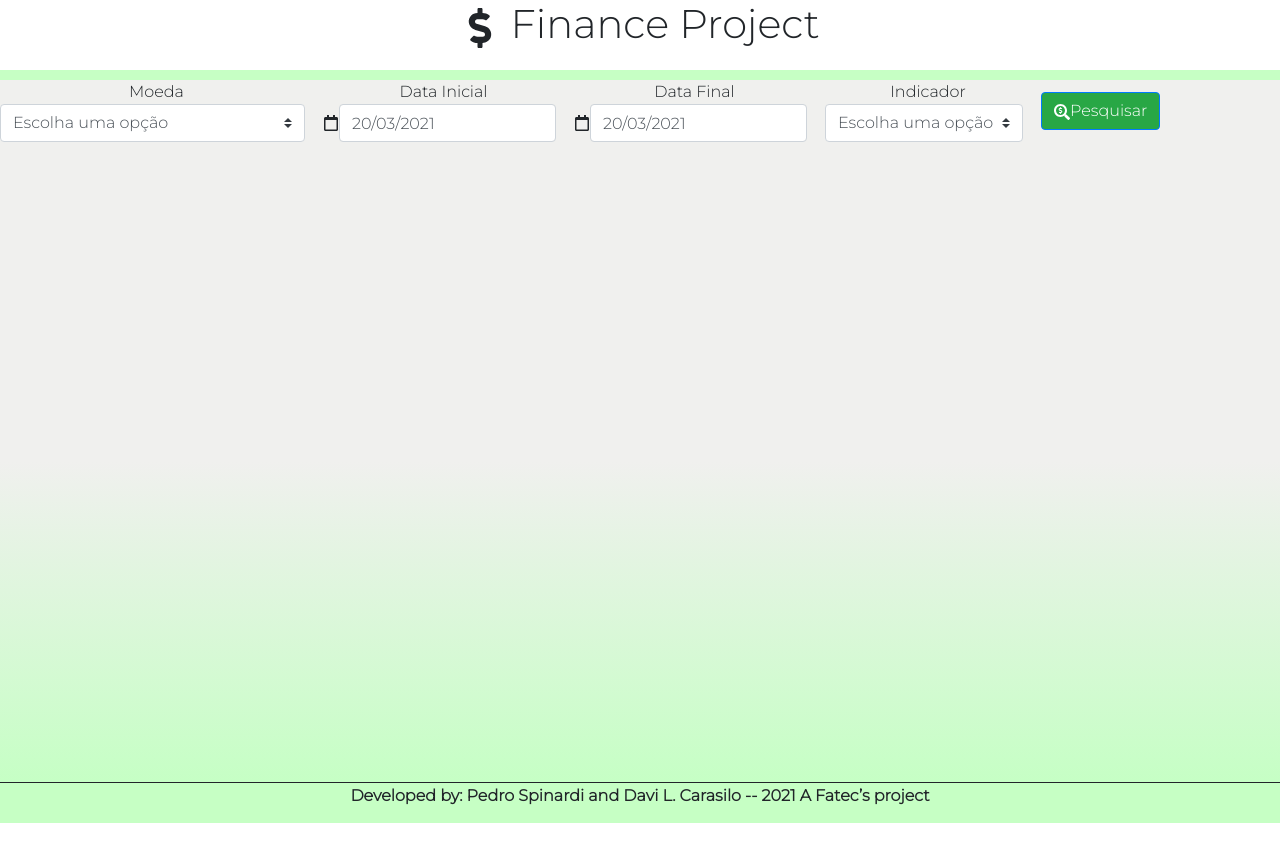
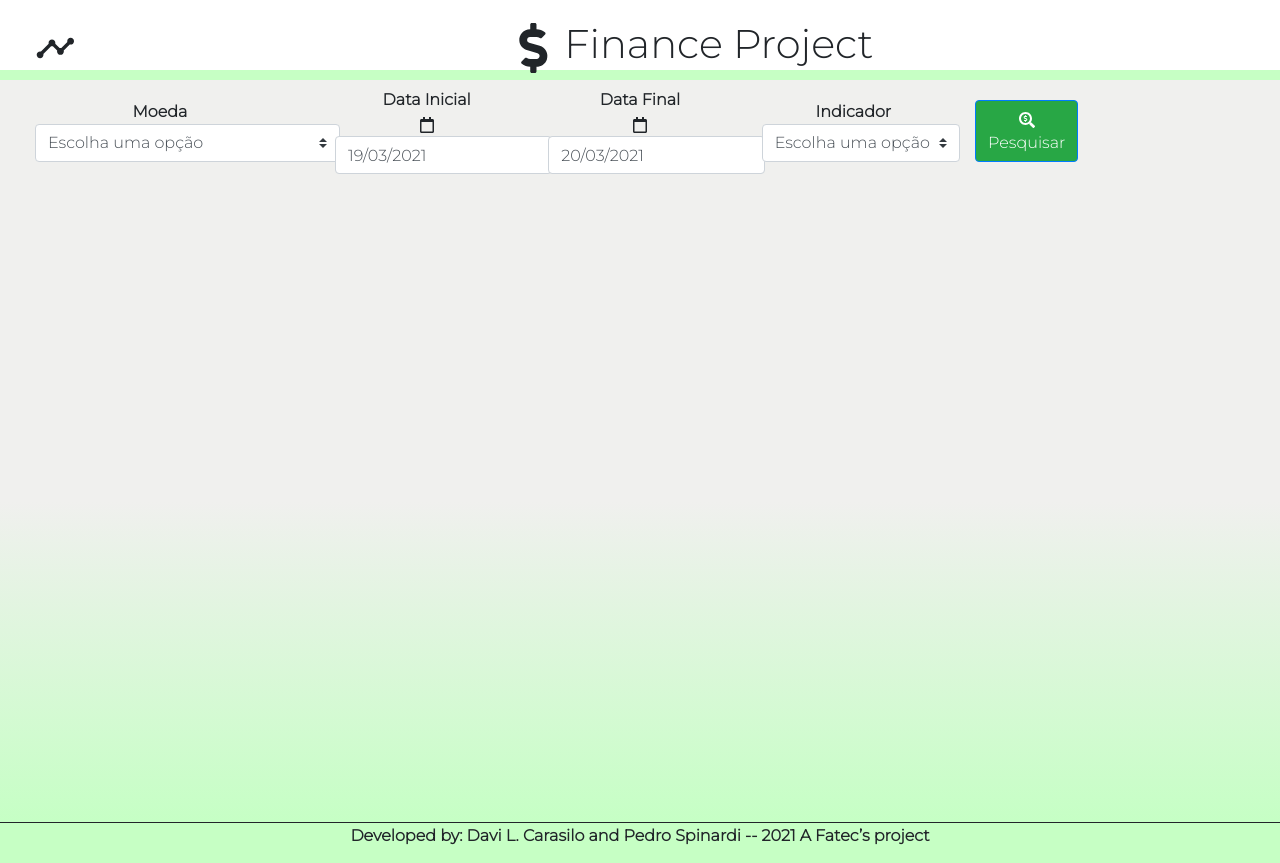
Before and after one commit to daviluiscarasilo/ProjectFinance, a React (Create React App) app in the folder project-finance/: page / in a window 1280 px wide. Before the commit the page ends 823 px from the top, so only its background shows below. Built offline with nearby package versions, Linux system fonts and the light colour scheme.

Commit message:
Alterações 03-04-2021

```diff
--- a/project-finance/package.json
+++ b/project-finance/package.json
@@ -17,6 +17,7 @@
     "react-icons": "^4.2.0",
     "react-moment": "^1.1.1",
     "react-scripts": "4.0.3",
+    "react-select": "^4.3.0",
     "web-vitals": "^1.1.1"
   },
   "scripts": {
--- a/project-finance/src/App.css
+++ b/project-finance/src/App.css
@@ -1,13 +1,26 @@
 @import url('https://fonts.googleapis.com/css2?family=Montserrat:ital,wght@0,300;1,300&display=swap');
+
 
 
 /* Classes de estilizações gerais do site */
 *{
   font-family: 'Montserrat',sans-serif;
 }
+label{
+  font-weight: bolder;
+}
+
 /* Fim das classes de estilizações gerais do site*/
 
 /* Classes de estilização do cabeçalho do site */
+.row-text-align-center{
+  text-align: center;
+}
+.logo-cabecalho{
+  width: 40.72px;
+    height: 50px;
+}
+
 .borda-cabecalho{
   border-bottom-color: #99ff978f;
   border-bottom-style: solid;
@@ -15,13 +28,17 @@
   height: 10vh;
   text-align: center;
 }
+.formulario-cabecalho{
+  width:100%;
+}
+.container-cabecalho{
+  max-width:inherit !important;
+  }
 
 .pesquisa{
   background-image: linear-gradient( rgb(240, 240, 238),rgb(240, 240, 238));
 }
-.botaoPesquisa{
 
-}
 /* Fim das classes de estilização do cabeçalho */
 
 /* Classes de estilização do rodapé do site */
--- a/project-finance/src/App.js
+++ b/project-finance/src/App.js
@@ -1,11 +1,14 @@
 import './App.css';
-import React, { useState } from 'react'
+import React, { useEffect, useState } from 'react'
+import Select from 'react-select';
 import Nav from 'react-bootstrap/Nav'
 import Form from 'react-bootstrap/Form'
 import Col from 'react-bootstrap/Col'
+import Row from 'react-bootstrap/Row'
+import Container from 'react-bootstrap/Container'
 import { MDBContainer } from 'mdbreact';
 import { FaRegCalendar, FaSearchDollar, FaDollarSign } from 'react-icons/fa'
-
+import { MdTimeline } from "react-icons/md";
 import DatePicker from "react-datepicker";
 import Button from 'react-bootstrap/Button'
 import "react-datepicker/dist/react-datepicker.css";
@@ -14,10 +17,32 @@ import moment from 'moment'
 
 
 function App() {
+  useEffect(() => {
+
+  })
+
+  const opcoesMoeda = [
+    { value: 'USD-BRL', label: 'USD-BRL (Dólar Comercial)' }
+    , { value: 'USDT-BRL', label: 'USDT-BRL (Dólar Turismo)' }
+    , { value: 'CAD-BRL', label: 'CAD-BRL (Dólar Canadense)' }
+    , { value: 'AUD-BRL', label: 'AUD-BRL (Dólar Australiano)' }
+    , { value: 'EUR-BRL', label: 'EUR-BRL (Euro)' }
+    , { value: 'GBP-BRL', label: 'GBP-BRL (Libra Esterlina)' }
+    , { value: 'ARS-BRL', label: 'ARS-BRL (Peso Argentino)' }
+    , { value: 'JPY-BRL', label: 'JPY-BRL (Iene Japonês)' }
+    , { value: 'CHF-BRL', label: 'CHF-BRL (Franco Suíço)' }
+    , { value: 'CNY-BRL', label: 'CNY-BRL (Yuan Chinês)' }
+    , { value: 'YLS-BRL', label: 'YLS-BRL (Novo Shekel Israelense)' }
+    , { value: 'BTC-BRL', label: 'BTC-BRL (Bitcoin)' }
+    , { value: 'LTC-BRL', label: 'LTC-BRL (Litecoin)' }
+    , { value: 'ETH-BRL', label: 'ETH-BRL (Ethereum)' }
+    , { value: 'XRP-BRL', label: 'XRP-BRL (Ripple)' }
+  ]
+
 
   const [erroValidacaoCampos, setErroValidacaoCampos] = useState("");
   const [erro, setErro] = useState("");
-  const [dataInicial, setDataInicial] = useState(new Date());
+  const [dataInicial, setDataInicial] = useState(new Date().setDate(new Date().getDate() - 1));
   const [dataFinal, setDataFinal] = useState(new Date());
   const [moeda, setMoeda] = useState("");
   const [moedaTexto, setMoedaTexto] = useState("");
@@ -25,8 +50,8 @@ function App() {
   const [indicadorTexto, setIndicadorTexto] = useState("");
   const [dadosRelatorio, setDadosRelatorio] = useState({});
 
-  function TimestampParaData(timestamp){
-    var t = new Date( parseInt(timestamp));
+  function TimestampParaData(timestamp) {
+    var t = new Date(parseInt(timestamp));
     return t;
   }
   function ValidaDadosObrigatorios() {
@@ -79,19 +104,35 @@ function App() {
     return (
       <>
         <div className="borda-cabecalho" variant="dark" >
-          <h1><FaDollarSign /> Finance Project</h1>
+          <Container className="container-cabecalho">
+            <Row className="align-items-center">
+              <Col xs="1">
+                <div class="card-body">
+                  <h1>< MdTimeline className="logo-cabecalho" /></h1>
                 </div>
+              </Col>
+              <Col xs="11">
+                <div class="card-body">
+                  <h1><FaDollarSign className="logo-cabecalho" /> Finance Project</h1>
+                </div>
+              </Col>
+            </Row>
+          </Container>
+        </div>
+
         <Nav variant="light" activeKey="1" justify variant="tabs" defaultActiveKey="/home" className="pesquisa" variant="dark" >
-          <Form inline>
-            <Form.Row className="align-items-center">
-              <Col xs="auto">
+          <Form inline className="formulario-cabecalho">
+            <Container className="container-cabecalho">
+              <Row className="align-items-center row-text-align-center">
+                <Col xs="3" >
+                  <div class="card-body">
                     <label>Moeda</label>
                     <select className="custom-select mr-sm-2" onChange={function (event) {
                       setMoeda(event.target.value);
                       setMoedaTexto(event.target.value);
                     }}>
                       {(moedaTexto &&
-                    <option value="">{moedaTexto}</option>)
+                        <option value="">{ }</option>)
                         ||
                         <option value="">Escolha uma opção</option>
 
@@ -112,16 +153,17 @@ function App() {
                       <option value="ETH-BRL">ETH-BRL (Ethereum)</option>
                       <option value="XRP-BRL">XRP-BRL (Ripple)</option>
                     </select>
+                  </div>
                 </Col>
-              <Col xs="auto">
+                <Col xs="2">
                   <label>Data Inicial</label>
                   <FaRegCalendar /><DatePicker dateFormat="dd/MM/yyyy" className="mr-sm-2 form-control" selected={dataInicial} onChange={date => setDataInicial(date)} />
                 </Col>
-              <Col xs="auto">
+                <Col xs="2">
                   <label>Data Final</label>
                   <FaRegCalendar /><DatePicker dateFormat="dd/MM/yyyy" className="mr-sm-2 form-control" selected={dataFinal} onChange={date => setDataFinal(date)} />
                 </Col>
-              <Col xs="auto">
+                <Col xs="2">
                   <label>Indicador</label>
                   <select className="custom-select mr-sm-2" onChange={function (event) {
                     setIndicador(event.target.value);
@@ -139,7 +181,7 @@ function App() {
                     <option value="pctChange">Variação %</option>
                   </select>
                 </Col>
-              <Col xs="auto"  >
+                <Col xs="1"  >
                   <Button className="bg-success" onClick={() => GerarRelatorio()}>
                     <FaSearchDollar />
                 Pesquisar
@@ -168,7 +210,8 @@ function App() {
               </Toast.Body>
                   </Toast>
                 }
-            </Form.Row>
+              </Row>
+            </Container>
           </Form>
         </Nav>
       </>
@@ -186,7 +229,7 @@ function App() {
             <tbody>
               <tr>
                 <td className="align-bottom celula-rodape">
-                  <strong> Developed by: Pedro Spinardi and Davi L. Carasilo -- 2021 A Fatec’s project </strong>
+                  <strong> Developed by: Davi L. Carasilo and Pedro Spinardi -- 2021 A Fatec’s project </strong>
                 </td>
               </tr>
             </tbody>
```
Also changed, not shown: 1 other file (tests, documents, lock files or other folders). Lines whose indentation alone changed are shown as unchanged.
